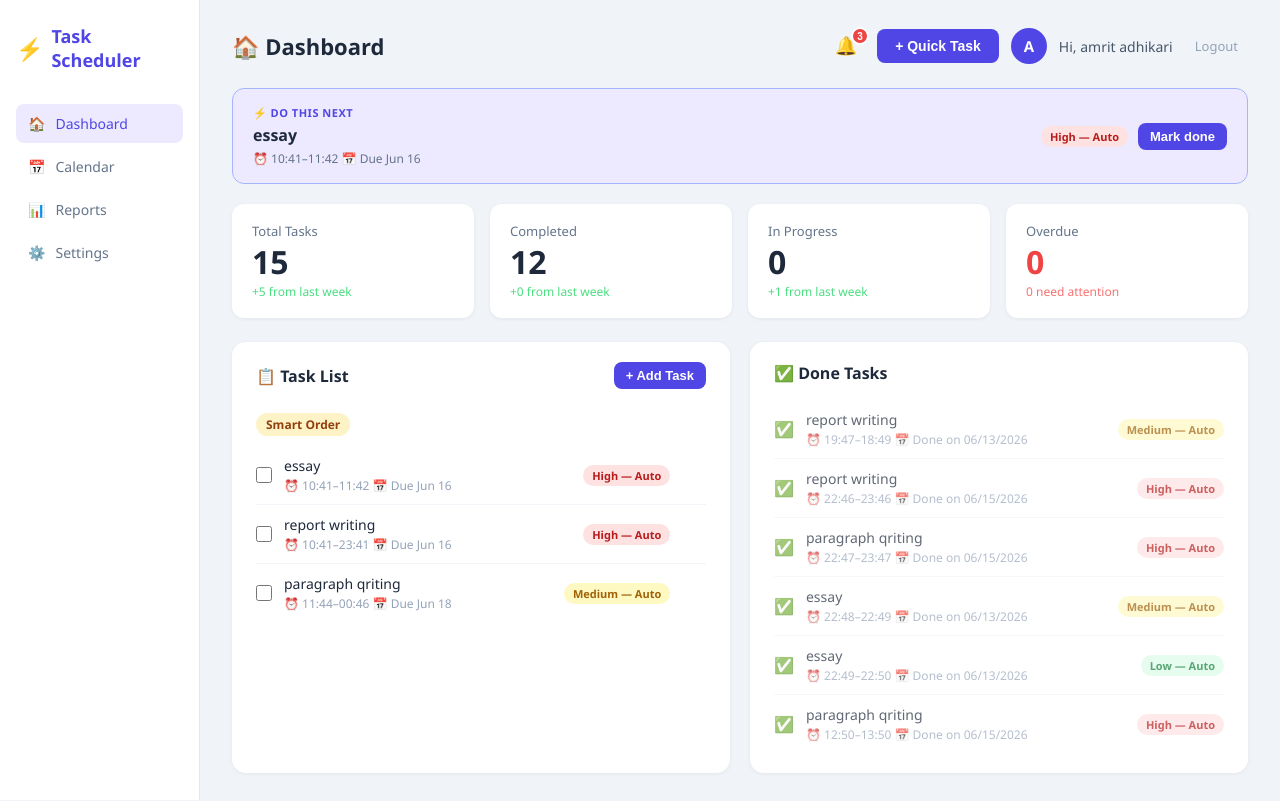
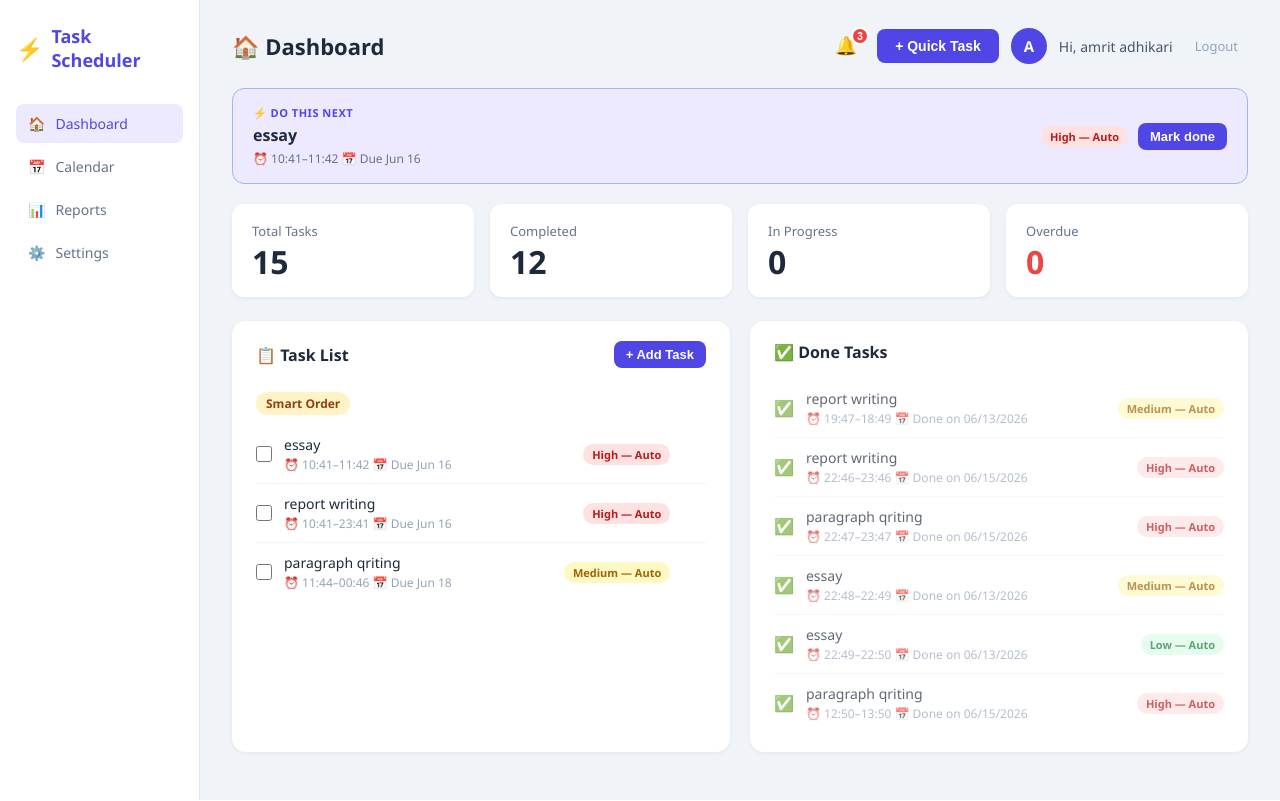
Before and after one commit to aadhikari2157-tech/prg-200-class-intelligent-task-scheduler-project, a Flask app: page / in a window 1280 px wide. Run offline with Flask 3, Linux system fonts and the light colour scheme; a user stored in the database is signed in; data comes from the database, SQL or seed files in the repository; both versions use the stored data as it was after the commit.

Commit message:
minor changes

```diff
--- a/task_scheduler/templates/dashboard.html
+++ b/task_scheduler/templates/dashboard.html
@@ -43,22 +43,21 @@
   <div class="stat-card">
     <div class="stat-label">Total Tasks</div>
     <div class="stat-value">{{ total }}</div>
-    <div class="stat-sub">+5 from last week</div>
   </div>
   <div class="stat-card">
     <div class="stat-label">Completed</div>
     <div class="stat-value">{{ completed }}</div>
-    <div class="stat-sub">+0 from last week</div>
   </div>
   <div class="stat-card">
     <div class="stat-label">In Progress</div>
     <div class="stat-value">{{ in_progress }}</div>
-    <div class="stat-sub">+1 from last week</div>
   </div>
   <div class="stat-card">
     <div class="stat-label">Overdue</div>
     <div class="stat-value overdue">{{ overdue }}</div>
+    {% if overdue > 0 %}
     <div class="stat-sub overdue">{{ overdue }} need attention</div>
+    {% endif %}
   </div>
 </div>
 
```
Also changed, not shown: task_scheduler/instance/tasks.db.
